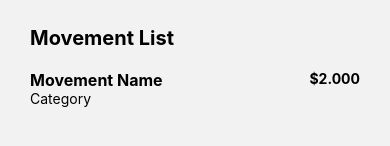
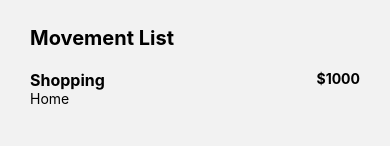
Before and after one commit to Danieruone/rn-budget, a React Native app: screen /Home in a window 390 px wide. Shown: the part 202-348 px from the top of the page. Built offline with nearby package versions, Linux system fonts and the light colour scheme.

Commit message:
:sparkles: Add data to movement item

```diff
--- a/src/components/MovementItem.tsx
+++ b/src/components/MovementItem.tsx
@@ -1,15 +1,16 @@
 import React from "react";
 import { Text, View, StyleSheet } from "react-native";
+import { Movement } from "../models/movement";
 
-export const MovementItem = () => {
+export const MovementItem = ({ data }: { data: Movement }) => {
   return (
     <View style={styles.container}>
       <View>
-        <Text style={styles.titleName}>Movement Name</Text>
-        <Text>Category</Text>
+        <Text style={styles.titleName}>{data.name}</Text>
+        <Text>{data.category}</Text>
       </View>
       <View>
-        <Text style={styles.titleValue}>$2.000</Text>
+        <Text style={styles.titleValue}>${data.amount}</Text>
       </View>
     </View>
   );
--- a/src/components/MovementList.tsx
+++ b/src/components/MovementList.tsx
@@ -21,7 +21,7 @@ export const MovementList = ({
     ) : (
       <ScrollView>
         {movementsList.map((movement: Movement) => (
-          <MovementItem key={movement.id} />
+          <MovementItem key={movement.id} data={movement} />
         ))}
       </ScrollView>
     )}
```
